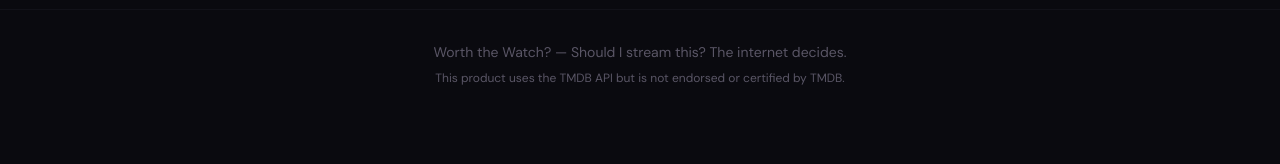
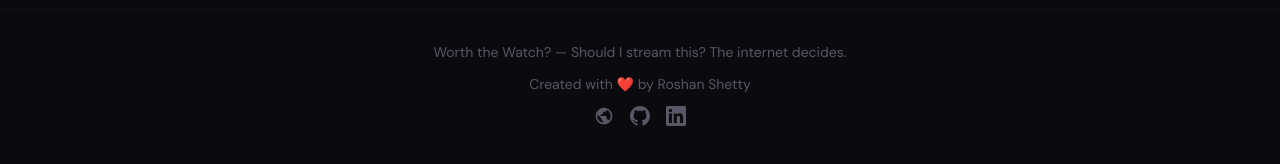
Before and after one commit to roshanshetty271/WorthTheWatch, a Next.js app in the folder frontend/: page / in a window 1280 px wide. Shown: the part 604-768 px from the top of the page. Built offline with nearby package versions, Linux system fonts and the light colour scheme; no server answers.

Commit message:
perf: reduce timeouts, friendlier progress, footer with creator credits

```diff
--- a/frontend/app/layout.tsx
+++ b/frontend/app/layout.tsx
@@ -45,10 +45,52 @@
           <p className="text-sm text-text-muted">
             Worth the Watch? — Should I stream this? The internet decides.
           </p>
-          <p className="mt-2 text-xs text-text-muted">
-            This product uses the TMDB API but is not endorsed or certified by
-            TMDB.
+          <p className="mt-3 text-sm text-text-muted">
+            Created with ❤️ by{" "}
+            <a
+              href="https://www.roshanshetty.dev/"
+              target="_blank"
+              rel="noopener noreferrer"
+              className="text-accent-primary hover:underline"
+            >
+              Roshan Shetty
+            </a>
           </p>
+          <div className="mt-3 flex justify-center gap-4">
+            <a
+              href="https://www.roshanshetty.dev/"
+              target="_blank"
+              rel="noopener noreferrer"
+              className="text-text-muted hover:text-accent-primary transition-colors"
+              aria-label="Portfolio"
+            >
+              <svg className="h-5 w-5" fill="currentColor" viewBox="0 0 24 24">
+                <path d="M12 2C6.48 2 2 6.48 2 12s4.48 10 10 10 10-4.48 10-10S17.52 2 12 2zm-1 17.93c-3.95-.49-7-3.85-7-7.93 0-.62.08-1.21.21-1.79L9 15v1c0 1.1.9 2 2 2v1.93zm6.9-2.54c-.26-.81-1-1.39-1.9-1.39h-1v-3c0-.55-.45-1-1-1H8v-2h2c.55 0 1-.45 1-1V7h2c1.1 0 2-.9 2-2v-.41c2.93 1.19 5 4.06 5 7.41 0 2.08-.8 3.97-2.1 5.39z" />
+              </svg>
+            </a>
+            <a
+              href="https://github.com/roshanshetty271"
+              target="_blank"
+              rel="noopener noreferrer"
+              className="text-text-muted hover:text-accent-primary transition-colors"
+              aria-label="GitHub"
+            >
+              <svg className="h-5 w-5" fill="currentColor" viewBox="0 0 24 24">
+                <path d="M12 0c-6.626 0-12 5.373-12 12 0 5.302 3.438 9.8 8.207 11.387.599.111.793-.261.793-.577v-2.234c-3.338.726-4.033-1.416-4.033-1.416-.546-1.387-1.333-1.756-1.333-1.756-1.089-.745.083-.729.083-.729 1.205.084 1.839 1.237 1.839 1.237 1.07 1.834 2.807 1.304 3.492.997.107-.775.418-1.305.762-1.604-2.665-.305-5.467-1.334-5.467-5.931 0-1.311.469-2.381 1.236-3.221-.124-.303-.535-1.524.117-3.176 0 0 1.008-.322 3.301 1.23.957-.266 1.983-.399 3.003-.404 1.02.005 2.047.138 3.006.404 2.291-1.552 3.297-1.23 3.297-1.23.653 1.653.242 2.874.118 3.176.77.84 1.235 1.911 1.235 3.221 0 4.609-2.807 5.624-5.479 5.921.43.372.823 1.102.823 2.222v3.293c0 .319.192.694.801.576 4.765-1.589 8.199-6.086 8.199-11.386 0-6.627-5.373-12-12-12z" />
+              </svg>
+            </a>
+            <a
+              href="https://www.linkedin.com/in/roshanshetty271/"
+              target="_blank"
+              rel="noopener noreferrer"
+              className="text-text-muted hover:text-accent-primary transition-colors"
+              aria-label="LinkedIn"
+            >
+              <svg className="h-5 w-5" fill="currentColor" viewBox="0 0 24 24">
+                <path d="M20.447 20.452h-3.554v-5.569c0-1.328-.027-3.037-1.852-3.037-1.853 0-2.136 1.445-2.136 2.939v5.667H9.351V9h3.414v1.561h.046c.477-.9 1.637-1.85 3.37-1.85 3.601 0 4.267 2.37 4.267 5.455v6.286zM5.337 7.433c-1.144 0-2.063-.926-2.063-2.065 0-1.138.92-2.063 2.063-2.063 1.14 0 2.064.925 2.064 2.063 0 1.139-.925 2.065-2.064 2.065zm1.782 13.019H3.555V9h3.564v11.452zM22.225 0H1.771C.792 0 0 .774 0 1.729v20.542C0 23.227.792 24 1.771 24h20.451C23.2 24 24 23.227 24 22.271V1.729C24 .774 23.2 0 22.222 0h.003z" />
+              </svg>
+            </a>
+          </div>
         </footer>
       </body>
     </html>
```
Also changed, not shown: 2 other files (tests, documents, lock files or other folders).
